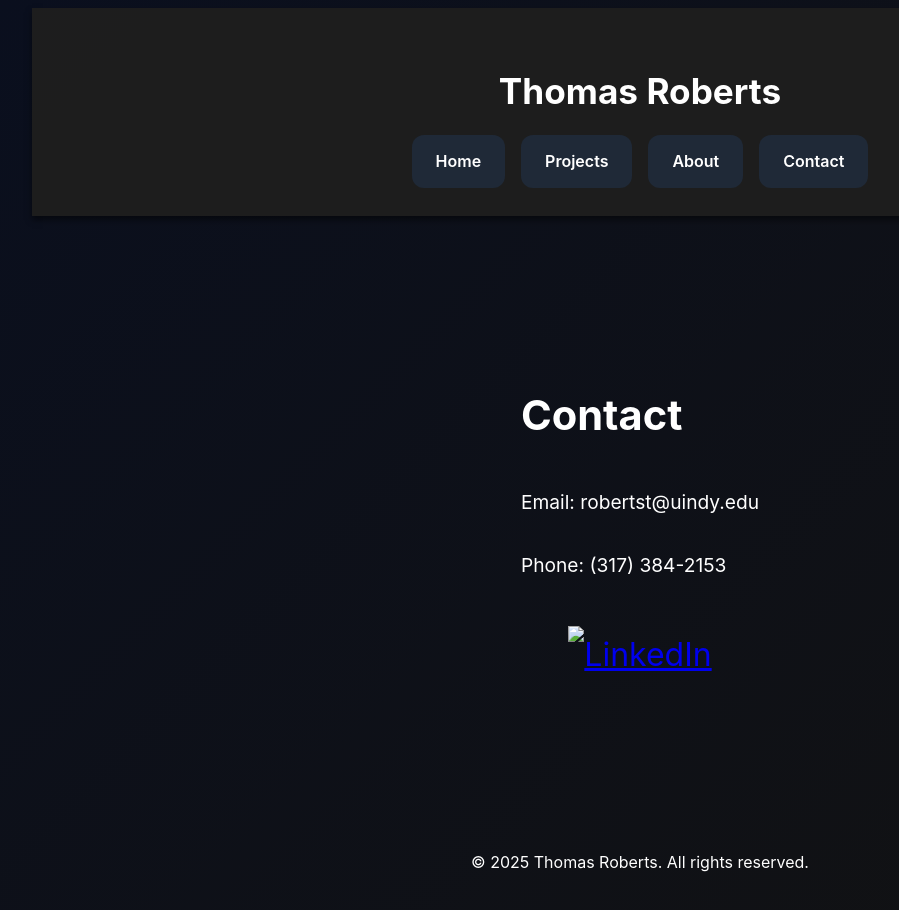
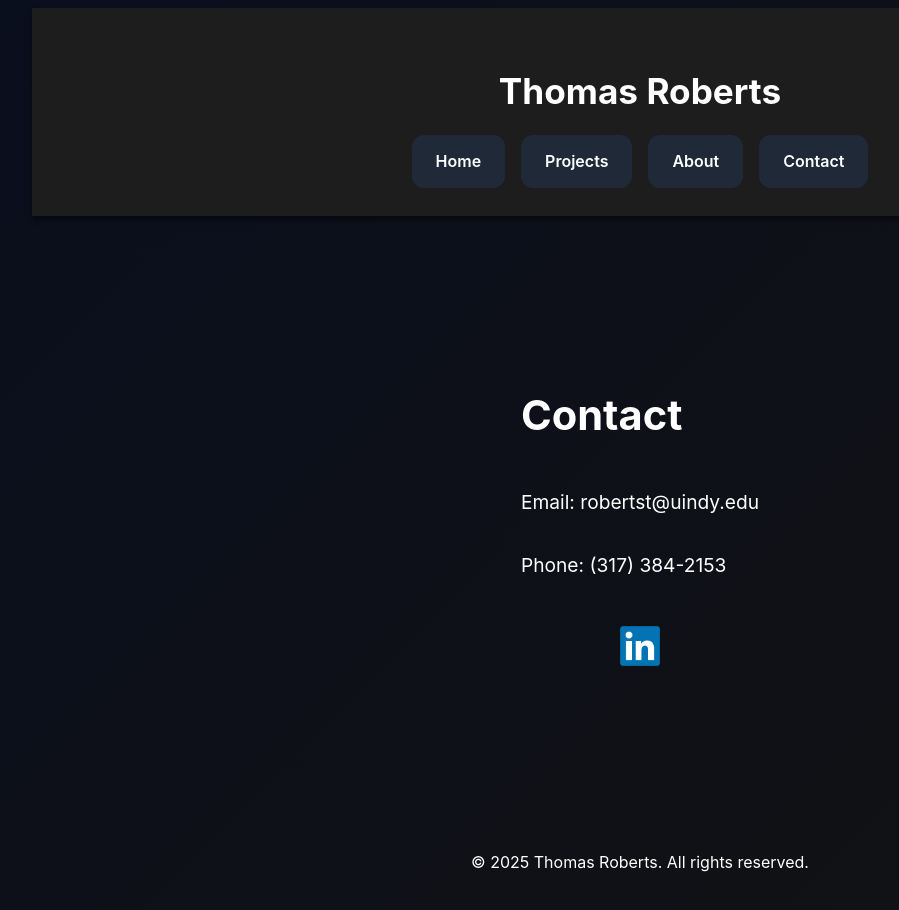
Before and after one commit to robertst214/Website, a plain HTML site: page contact.html in a window 1280 px wide. Shown: the whole page, without its empty margins (0-899 px from the left). Drawn offline with Linux system fonts and the light colour scheme.

Commit message:
Update contact.html

```diff
--- a/contact.html
+++ b/contact.html
@@ -29,7 +29,7 @@
         rel="noopener noreferrer"
         class="social-icon"
       >
-        <img src="images/linkedin-icon.png" alt="LinkedIn" />
+        <img src="linkedin-icon.png" alt="LinkedIn" />
       </a>
       <!-- Add GitHub or email icons here if needed -->
     </div>
```
